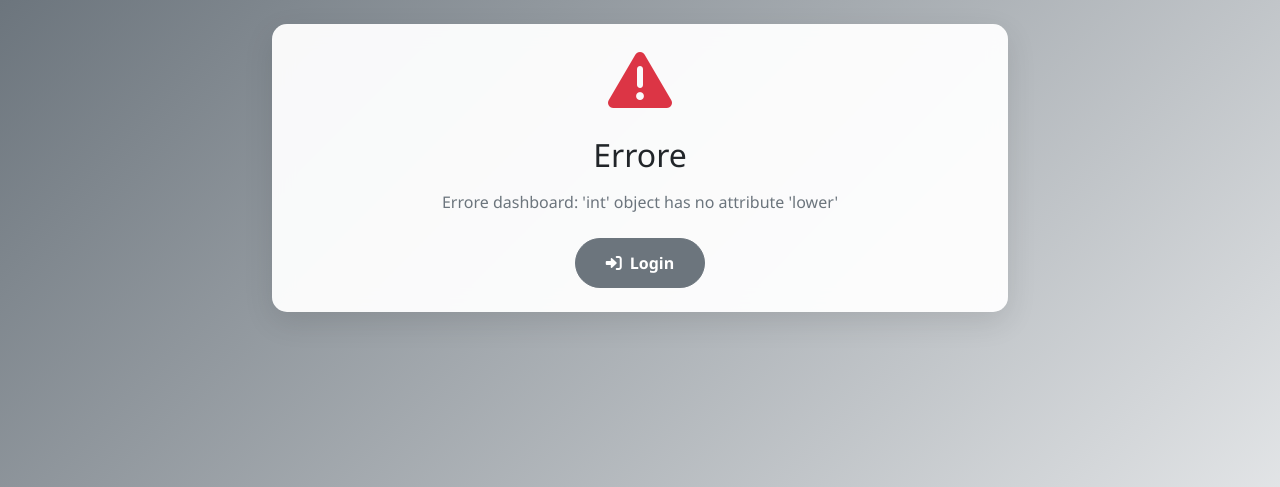
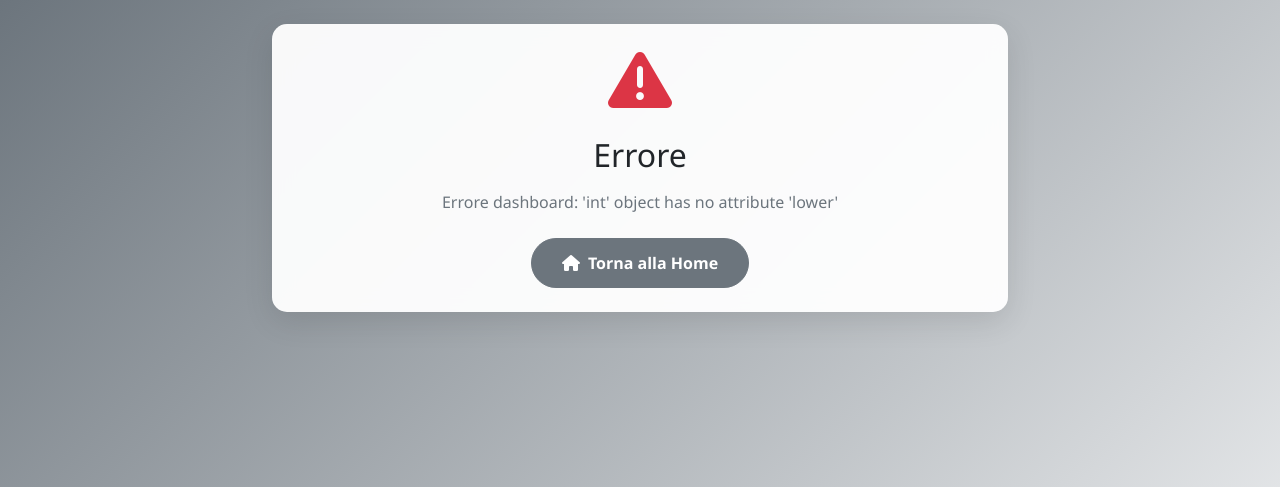
Before and after one commit to matteo-farinelli/azure-deploy, a Flask app: page /dashboard in a window 1280 px wide. Shown: the top 487 px of the page. Run offline with Flask 3, Linux system fonts and the light colour scheme; the visitor is signed in with stand-in values (Sample User, id 1).

Commit message:
Update error.html

```diff
--- a/templates/error.html
+++ b/templates/error.html
@@ -11,15 +11,9 @@
                 <h2 class="mb-3">Errore</h2>
                 <p class="text-muted mb-4">{{ error }}</p>
 
-                {% if show_dashboard_button %}
-                    <a href="{{ url_for('dashboard') }}" class="btn btn-primary">
-                        <i class="fas fa-home me-2"></i>Dashboard
-                    </a>
-                {% else %}
-                    <a href="{{ url_for('login') }}" class="btn btn-primary">
-                        <i class="fas fa-sign-in-alt me-2"></i>Login
-                    </a>
-                {% endif %}
+                <a href="{{ url_for('login') }}" class="btn btn-primary">
+                    <i class="fas fa-home me-2"></i>Torna alla Home
+                </a>
             </div>
         </div>
     </div>
```
